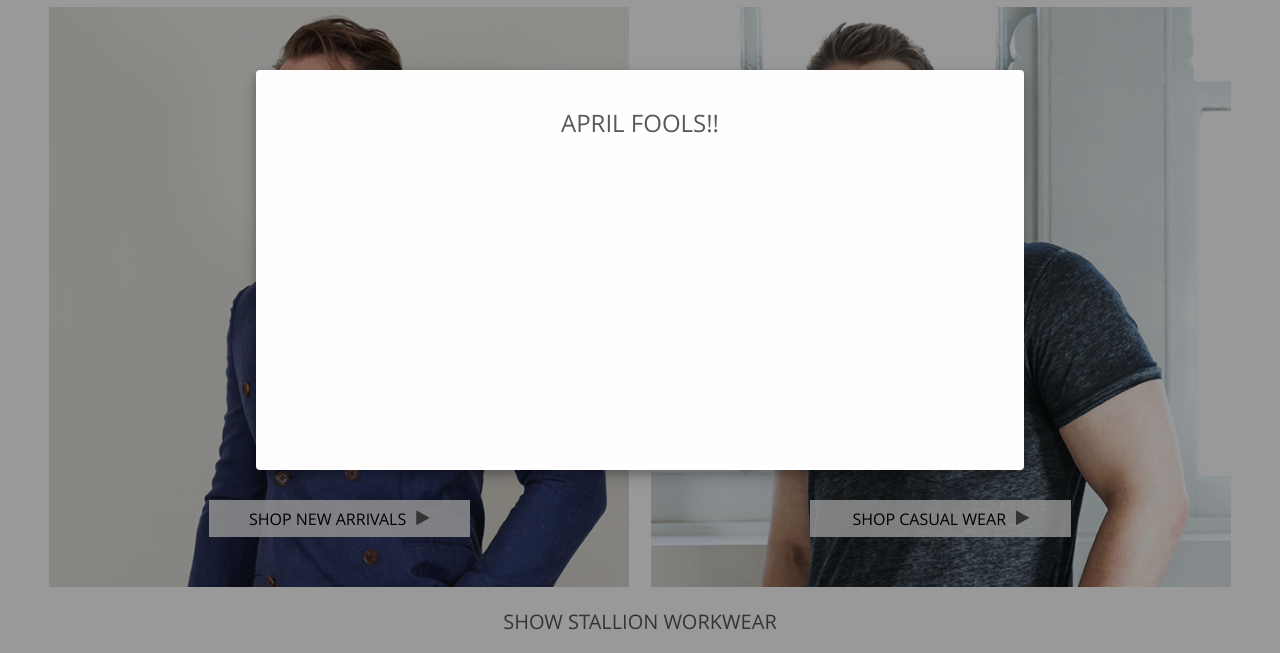
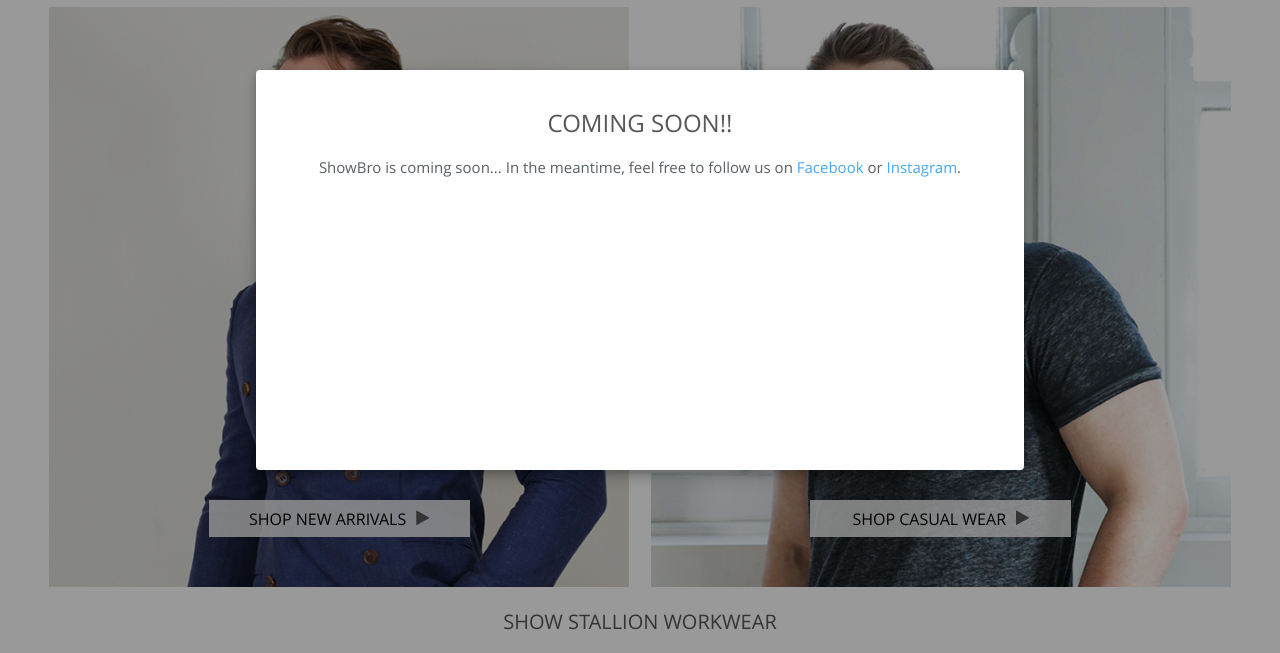
Before and after one commit to thatjpcsguy/showbro, a plain HTML site: page public/index.html in a window 1280 px wide. Both pictures are taken after a click on the link "1.1M followers". Shown: the part 122-775 px from the top of the page. Drawn offline with Linux system fonts and the light colour scheme.

Commit message:
coming soon

```diff
--- a/public/index.html
+++ b/public/index.html
@@ -542,7 +542,9 @@
 
     <div id="modal">
         <div class="modalInner">
-            <h1>April Fools!!</h1>
+            <h1>Coming Soon!!</h1>
+            <p>ShowBro is coming soon... In the meantime, feel free to follow us on <a href="https://www.facebook.com/iloveshowpo/">Facebook</a> or <a href="https://www.instagram.com/showpo/">Instagram</a>.</p>
+
         </div>
     </div>
 
```
